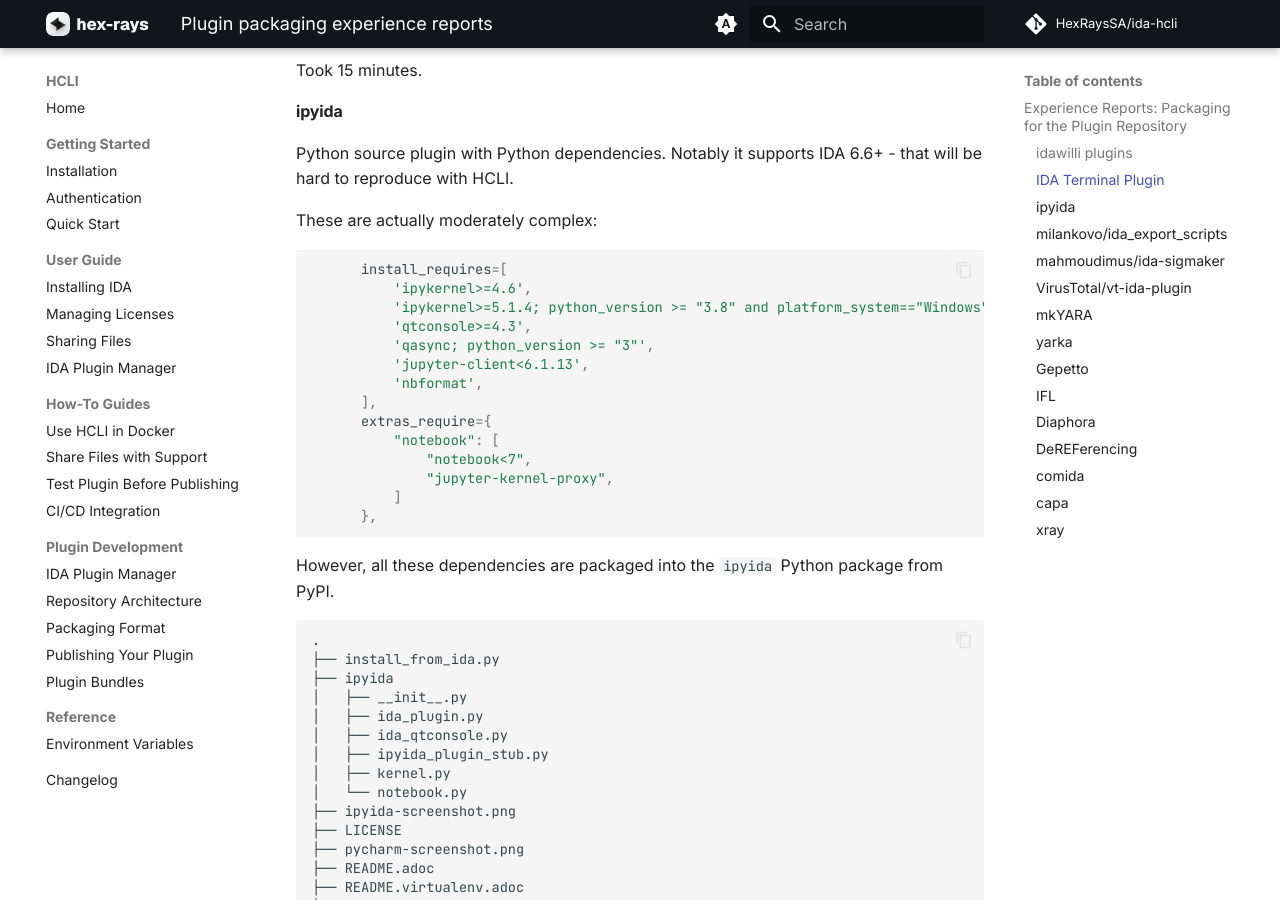
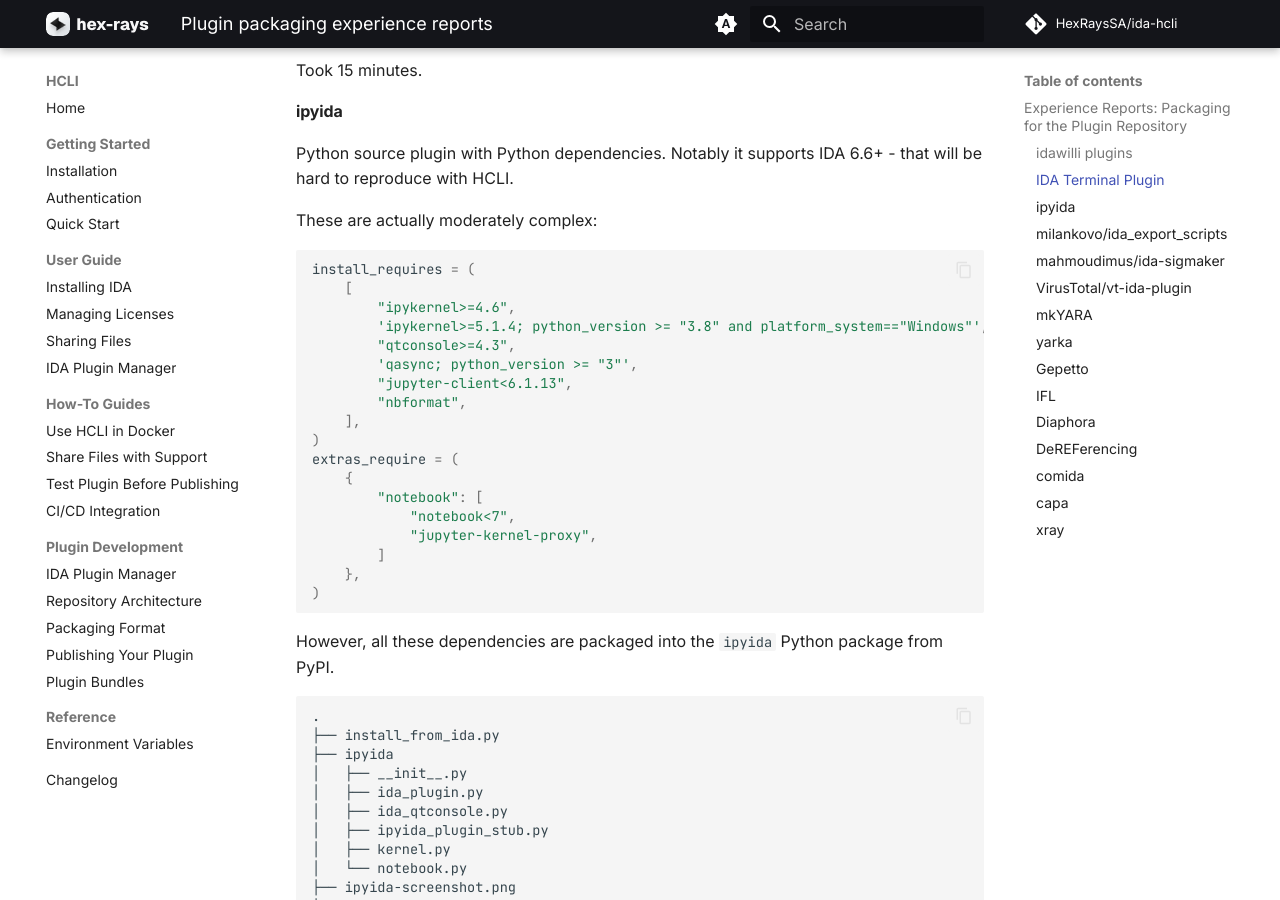
Before and after one commit to HexRaysSA/ida-hcli, an MkDocs documentation site: the page built from docs/development/plugin-packaging-experience-reports.md, in a window 1280 px wide and 900 px high, scrolled down 360 px. Built offline with MkDocs 1.6.1 and Material for MkDocs 9.7.7, drawn with Linux system fonts in a browser that asks for light colours; comment, search, counter and statistics services are not loaded.

Commit message:
docs: fix formatting

````diff
--- a/docs/development/plugin-packaging-experience-reports.md
+++ b/docs/development/plugin-packaging-experience-reports.md
@@ -21,20 +21,24 @@
 These are actually moderately complex:
 
 ```py
-      install_requires=[
-          'ipykernel>=4.6',
-          'ipykernel>=5.1.4; python_version >= "3.8" and platform_system=="Windows"',
-          'qtconsole>=4.3',
-          'qasync; python_version >= "3"',
-          'jupyter-client<6.1.13',
-          'nbformat',
-      ],
-      extras_require={
-          "notebook": [
-              "notebook<7",
-              "jupyter-kernel-proxy",
-          ]
-      },
+install_requires = (
+    [
+        "ipykernel>=4.6",
+        'ipykernel>=5.1.4; python_version >= "3.8" and platform_system=="Windows"',
+        "qtconsole>=4.3",
+        'qasync; python_version >= "3"',
+        "jupyter-client<6.1.13",
+        "nbformat",
+    ],
+)
+extras_require = (
+    {
+        "notebook": [
+            "notebook<7",
+            "jupyter-kernel-proxy",
+        ]
+    },
+)
 ```
 
 However, all these dependencies are packaged into the `ipyida` Python package from PyPI.
````
Also changed, not shown: docs/how-to/test-plugin-before-publishing.md (+1 -0 lines).
